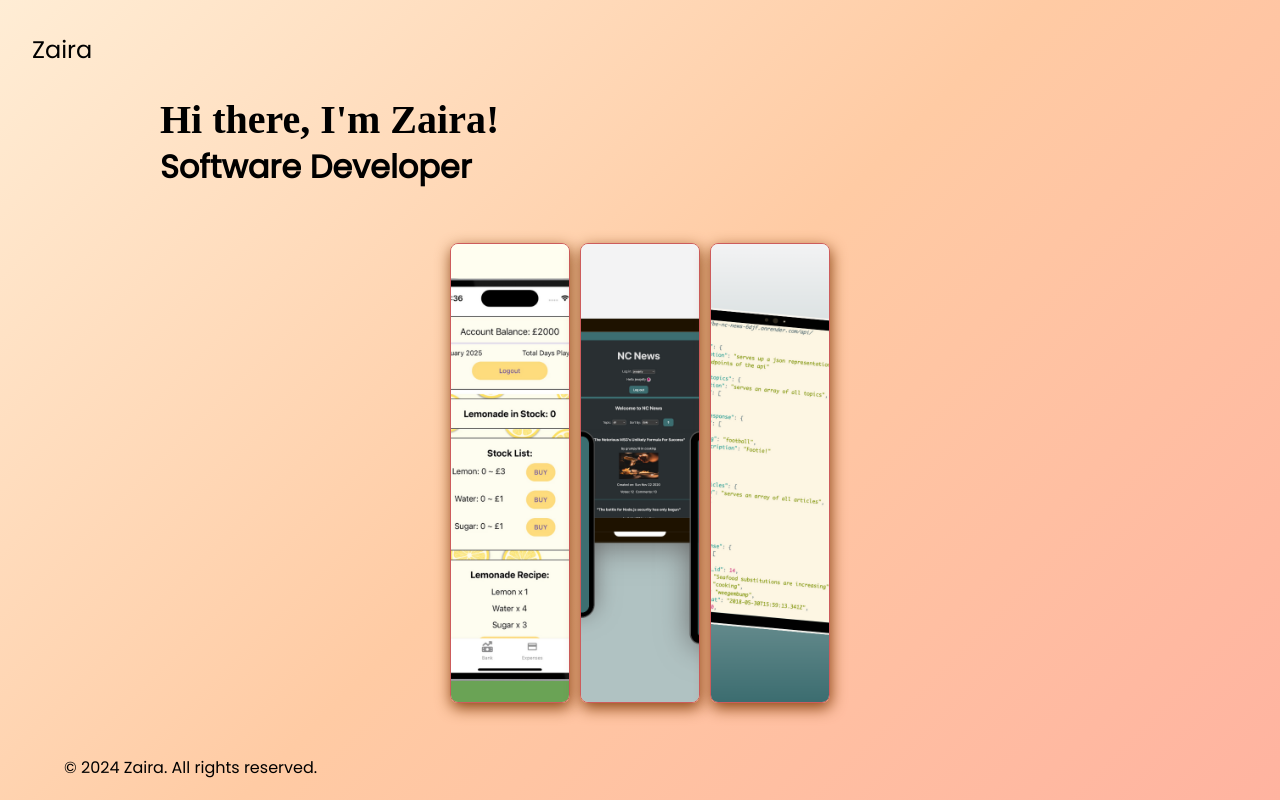
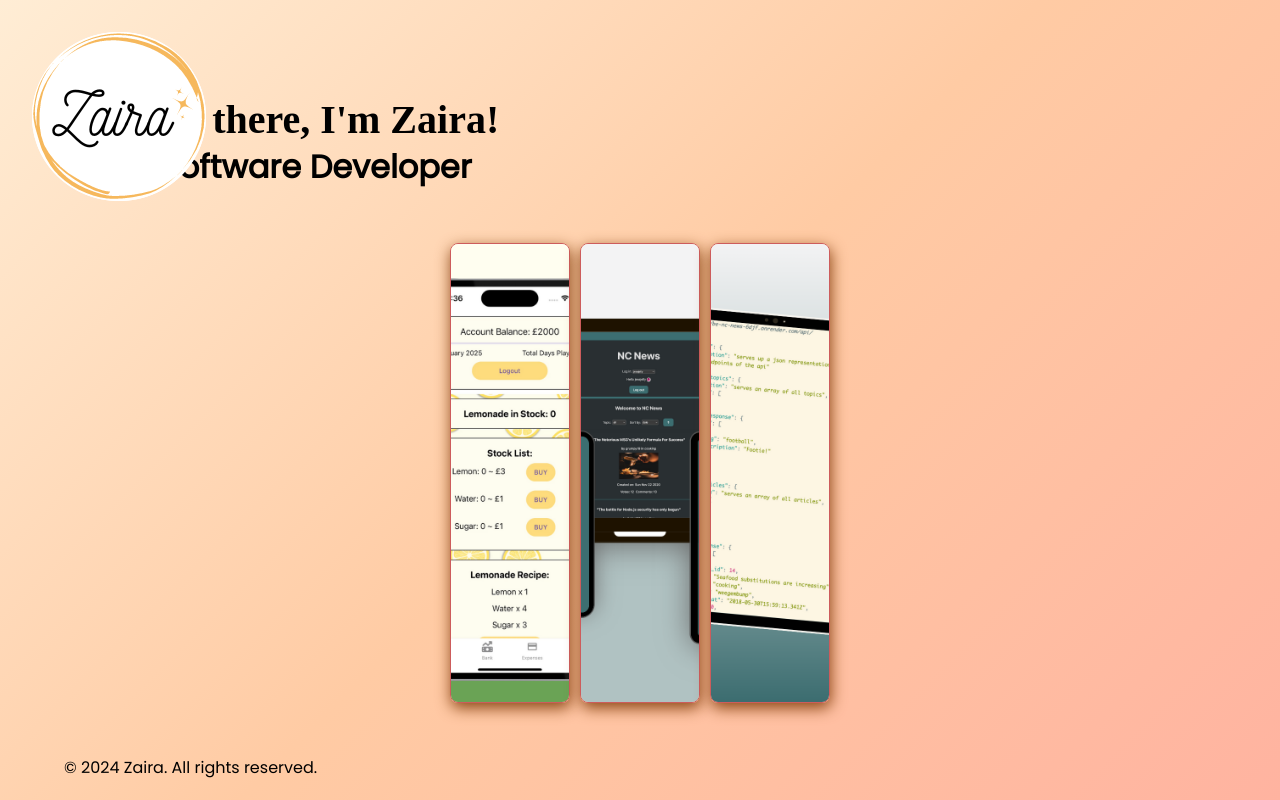
Before and after one commit to zairacodes/portfolio, a React (Vite) app: page / in a window 1280 px wide. Built offline with nearby package versions, Linux system fonts and the light colour scheme; a web font is replaced by a local one.

Commit message:
Change text in Header with logo

```diff
--- a/src/components/Header/Header.jsx
+++ b/src/components/Header/Header.jsx
@@ -6,7 +6,7 @@ function Header() {
   return (
     <header className="header" aria-label="Header section">
       <Link to="/" aria-label="Go to homepage">
-        <div className="header-text">Zaira</div>
+        <img className="logo" src="/z_logo.png" alt="Zaira's logo"></img>
       </Link>
     </header>
   );
```
